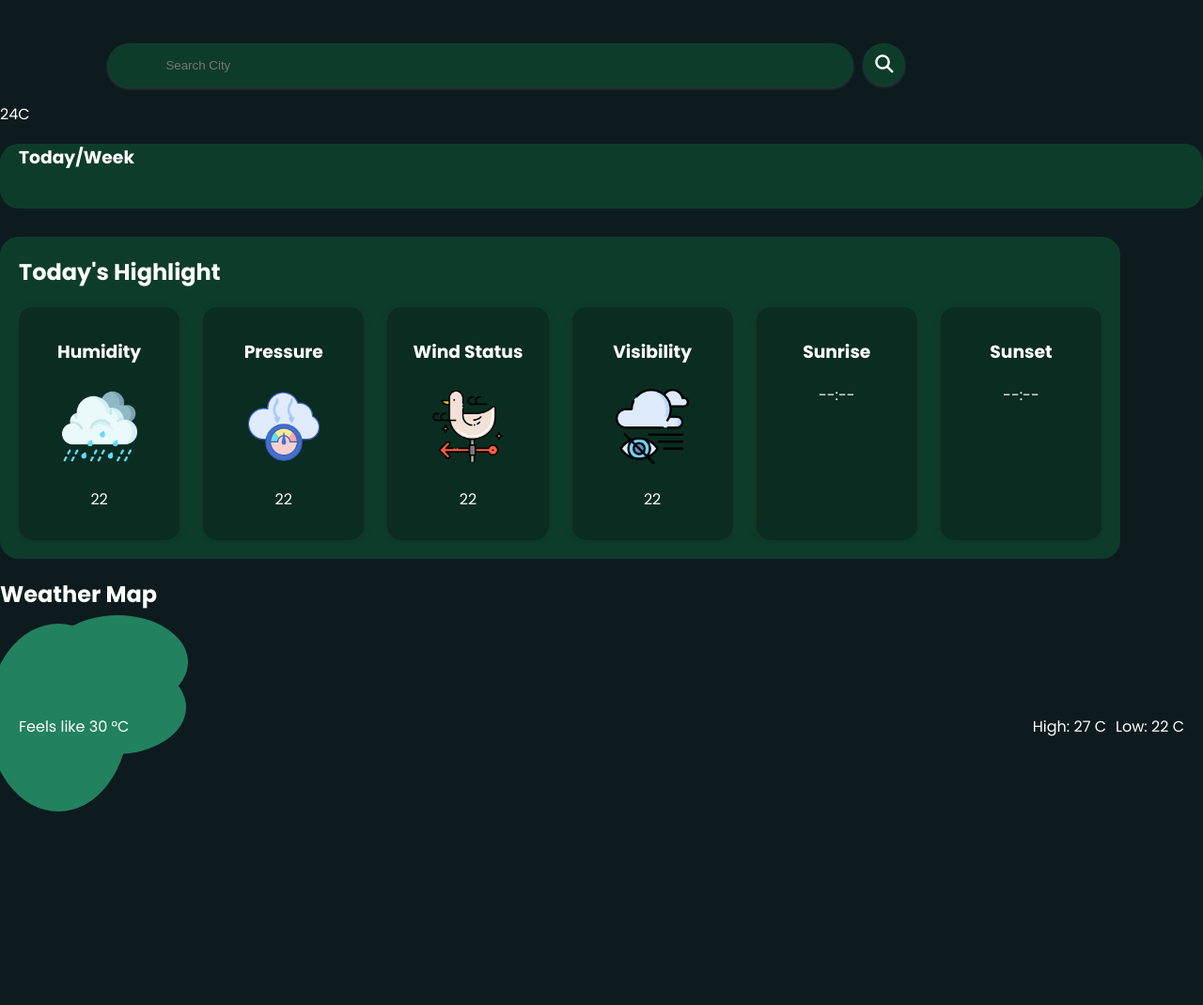
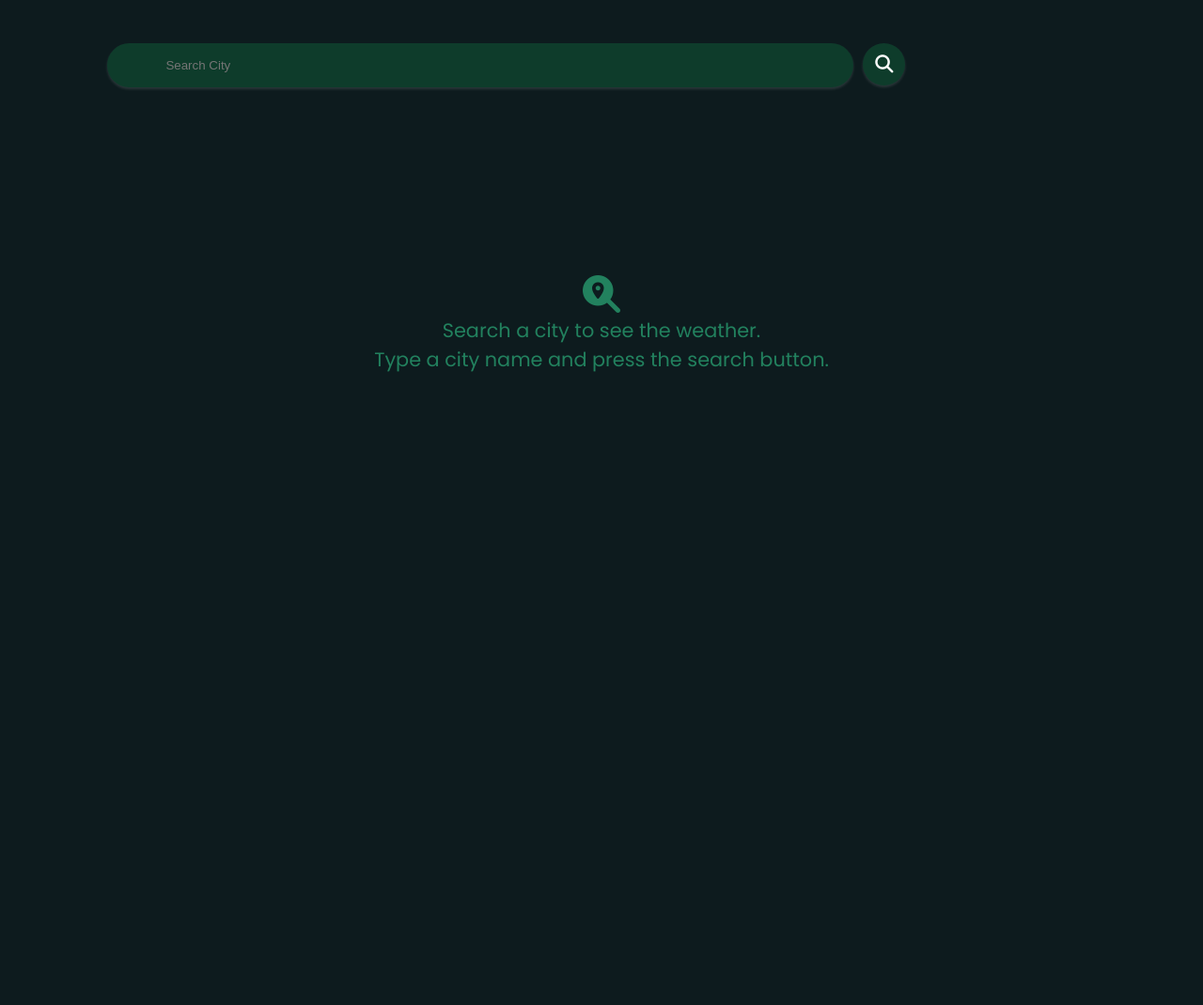
Before and after one commit to allamgowrisankar0001/SkyCast, a plain HTML site: page index.html in a window 1280 px wide. Shown: the whole page at 94% size. After the commit the page ends 800 px from the top, so only its background shows below. Drawn offline with nearby package versions, Linux system fonts and the light colour scheme; some icons are missing.

Commit message:
Update index.html

```diff
--- a/index.html
+++ b/index.html
@@ -30,7 +30,7 @@
             </ul>
         </nav>
     </header>
-     <div id="search-placeholder" style="display:none; text-align:center; margin-top:60px; font-size:1.3rem; color:#22815e; font-family:'Poppins',sans-serif;">
+     <div id="search-placeholder" style="display:block; text-align:center; margin-top:200px; font-size:1.3rem; color:#22815e; font-family:'Poppins',sans-serif;">
         <i class="fa-solid fa-magnifying-glass-location" style="font-size:2.5rem;"></i>
         <div style="margin-top:10px; width: 90vw;margin: auto;">Search a city to see the weather.<br>Type a city name and press the search button.</div>
     </div>
@@ -134,97 +134,9 @@
 
     </main>
 
-    <script src="index.js"></script>
     <script src="https://unpkg.com/leaflet/dist/leaflet.js"></script>
+<script src="index.js"></script>
 
 </body>
 
-</html>                24C
-            </div>
-            <p class="temp-p">Feels like <span id="feels">30 °C</span></p>
-            <div class="div-cont con1">
-            </div>
-            <div class="div-cont con2">
-            </div>
-            <div class="div-cont con3">
-            </div>
-            <div class="hl">
-                <p>High: <span id="high">27 C</span></p>
-                <p>Low: <span id="low">22 C</span></p>
-            </div>
-        </section>
-        <section class="Today-Week">
-            <h3>Today/Week</h3>
-            <div class="days-grid">
-
-            </div>
-        </section>
-    </div>
-
-        <section class="highlight">
-            <h1>Today's Highlight</h1>
-            <div class="highlight-grid">
-                <div class="humidity">
-                    <h3>Humidity</h3>
-                    <img src="humidity.png" alt="">
-                    <div>
-                        <p id="humidity-measure">22</p>
-                    </div>
-                </div>
-                <div class="humidity">
-                    <h3>Pressure</h3>
-                    <img src="pressure.png" alt="">
-                    <div>
-                        <p id="pressure-measure">22</p>
-                    </div>
-                </div>
-                <div class="humidity">
-                    <h3>Wind Status</h3>
-                    <img src="wind-status.png" alt="">
-                    <div>
-                        <p id="wind-measure">22</p>
-                    </div>
-                </div>
-                <div class="humidity">
-                    <h3>Visibility</h3>
-                    <img src="visibility.png" alt="">
-                    <div>
-                        <p id="visibility">22</p>
-                    </div>
-                </div>
-                    <div class="humidity">
-                        <h3>Sunrise</h3>
-                        <i class="wi wi-sunrise" style="font-size: 5.5rem; color: #FFD700;"></i>
-                        <div>
-                            <p id="sunrise">--:--</p>
-                        </div>
-                    </div>
-                    <div class="humidity">
-                        <h3>Sunset</h3>
-                        <i class="wi wi-sunset" style="font-size: 5.5rem; color: #FF8C00;"></i>
-                        <div>
-                            <p id="sunset">--:--</p>
-                        </div>
-                    </div>
-            </div>
-        </section>
-        <!-- <section class="riseset">
-            <p>🌅 Sunrise: <span id="sunrise"></span></p>
-<p>🌇 Sunset: <span id="sunset"></span></p>
-
-        </section> -->
-        <section class="map-section">
-  <h2>Weather Map</h2>
-  <div id="weather-map" style="height: 400px; width: 100%; border-radius: 15px;"></div>
-</section>
-
-
-    </main>
-
-    <script src="index.js"></script>
-    <script src="https://unpkg.com/leaflet/dist/leaflet.js"></script>
-
-</body>
-
-
 </html>
```
